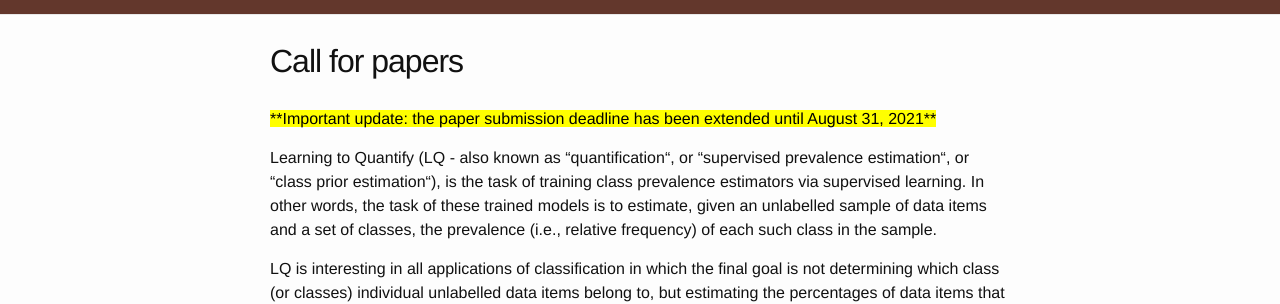
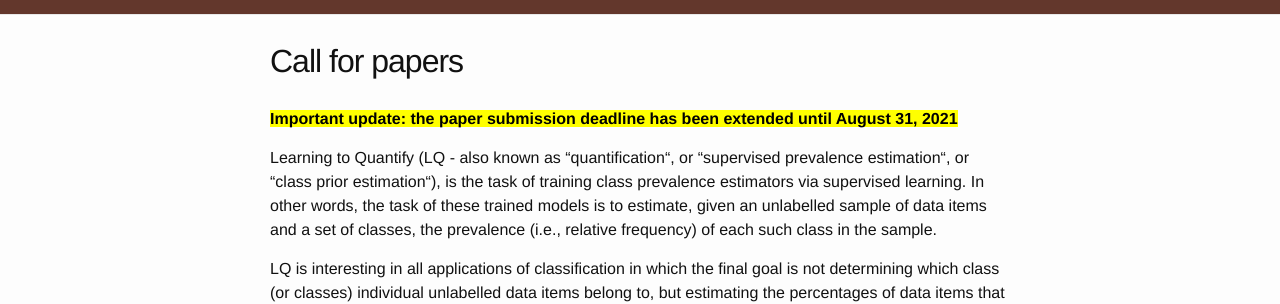
Before and after one commit to cikmlq2021/cikmlq2021.github.io, a Jekyll site: the page built from _pages/callforpapers.md, in a window 1280 px wide. Shown: the part 247-551 px from the top of the page. Built offline with Jekyll 4.4.1, drawn with Linux system fonts in a browser that asks for light colours.

```diff
--- a/_pages/callforpapers.md
+++ b/_pages/callforpapers.md
@@ -5,7 +5,7 @@ permalink: /callforpapers/
 ---
 
 
-<mark>**Important update: the paper submission deadline has been extended until August 31, 2021**</mark>
+**<mark>Important update: the paper submission deadline has been extended until August 31, 2021</mark>**
 
 Learning to Quantify (LQ - also known as “quantification“, or “supervised prevalence estimation“, or “class prior estimation“), is the task of training class prevalence estimators via supervised learning.  In other words, the task of these trained models is to estimate, given an unlabelled sample of data items and a set of classes, the prevalence (i.e., relative frequency) of each such class in the sample.
 
```
